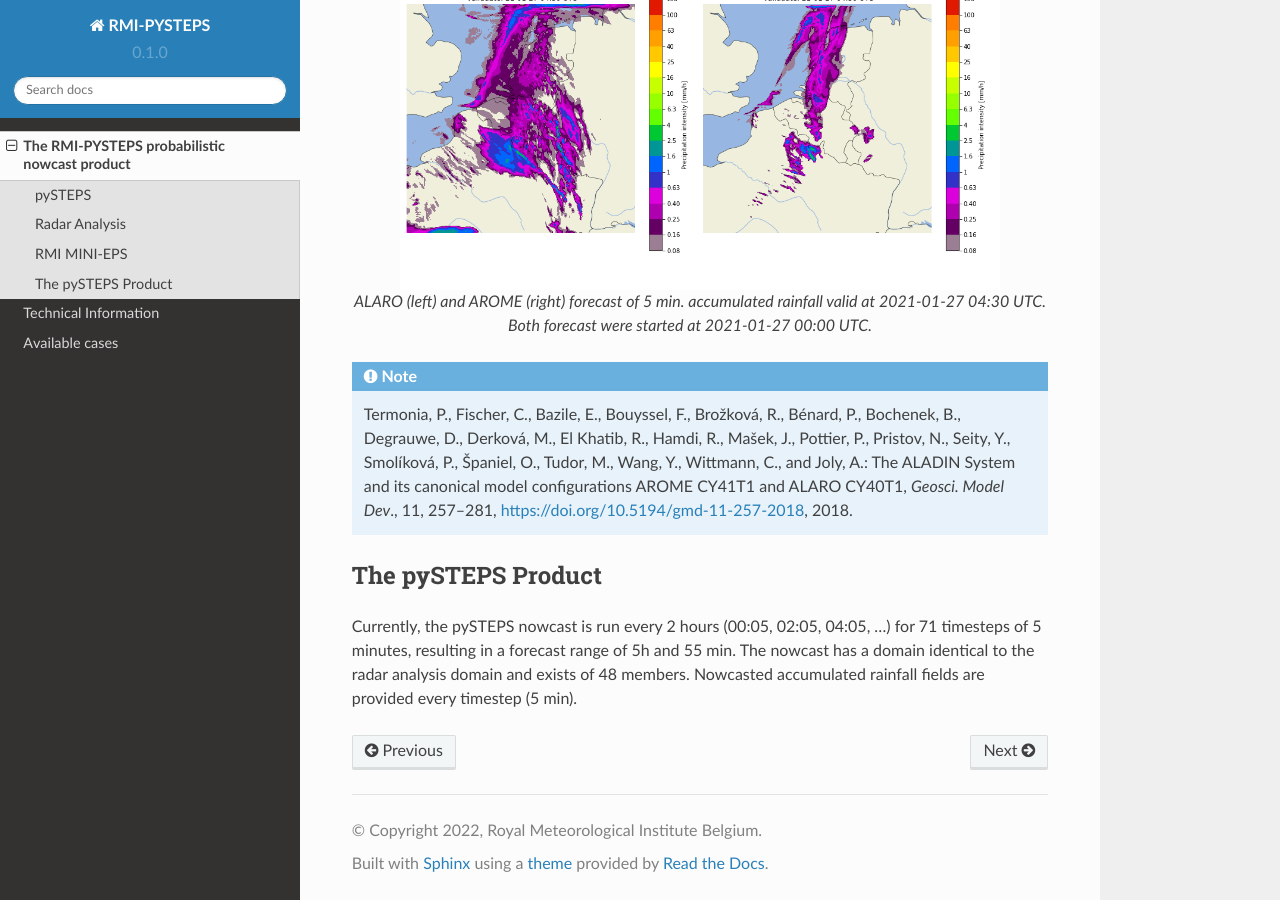
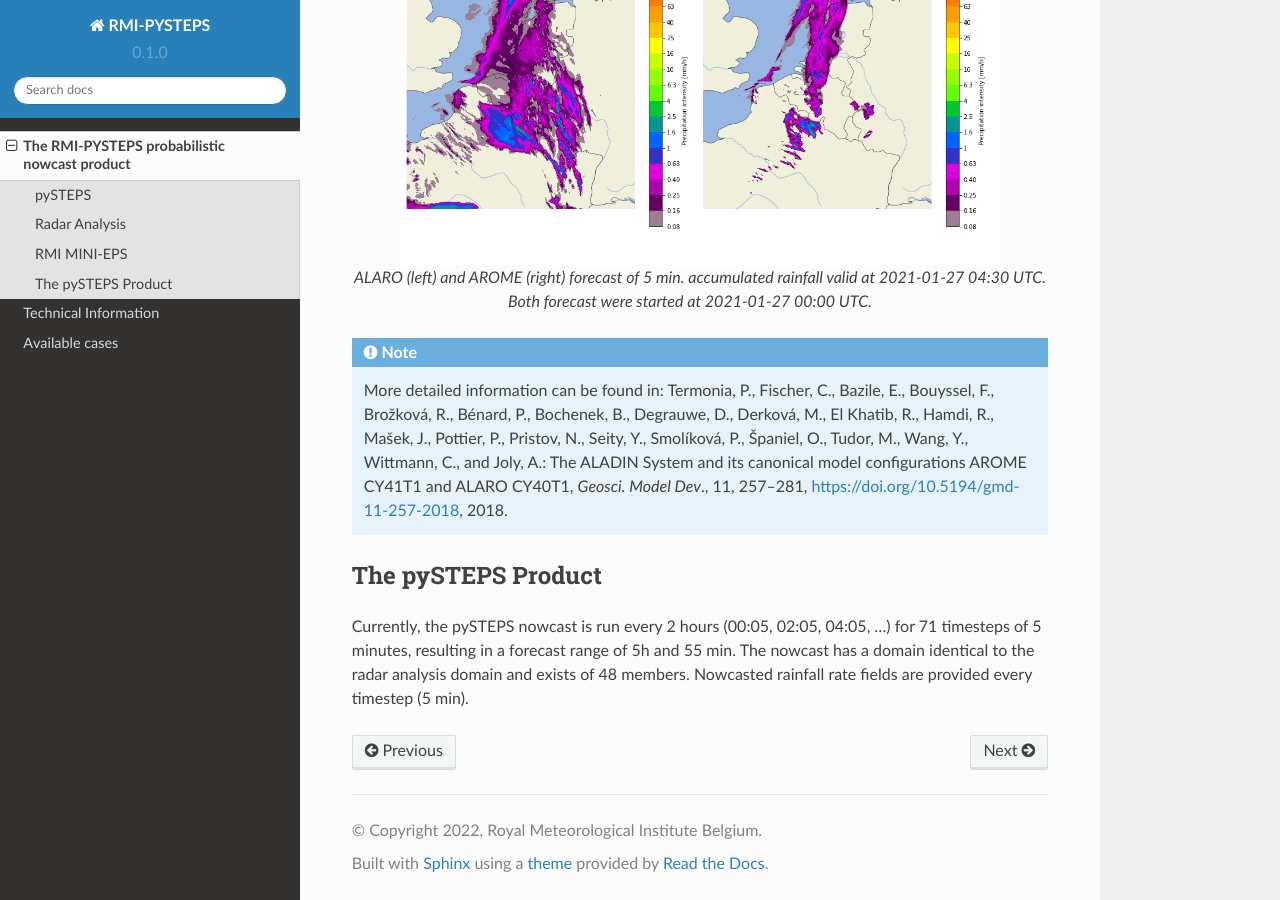
Before and after one commit to mpvginde/pySTEPS-BE, a Sphinx documentation site: the page built from docs/source/product.rst, in a window 1280 px wide and 900 px high, scrolled down 1866 px. Built offline with Sphinx 7.4.7 and the Read the Docs theme 2.0.0, drawn with Linux system fonts in a browser that asks for light colours; some of the changed text lies outside the part shown.

Commit message:
Update product.rst

```diff
--- a/docs/source/product.rst
+++ b/docs/source/product.rst
@@ -17,13 +17,13 @@
 
 .. note::
    More detailed information can be found in:
-   Pulkkinen, S., D. Nerini, A. Perez Hortal, C. Velasco-Forero, U. Germann, A. Seed, and L. Foresti, 2019: Pysteps: an open-source Python library for probabilistic precipitation nowcasting (v1.0). *Geosci. Model Dev.*, 12 (10), 4185–4219, doi:10.5194/gmd-12-4185-2019.
+   Pulkkinen, S., D. Nerini, A. Perez Hortal, C. Velasco-Forero, U. Germann, A. Seed, and L. Foresti, 2019: Pysteps: an open-source Python library for probabilistic precipitation nowcasting (v1.0). *Geosci. Model Dev.*, 12 (10), 4185–4219, https://doi.org/10.5194/gmd-12-4185-2019.
 
 .. _radar:
 
 Radar Analysis
 ---------------
-The radar analyses used by RMI-PYSTEPS are composite post-processed 5 minute accumulated rainfall products.
+The radar analyses used by RMI-PYSTEPS are composite, post-processed, 5 minute rainfall rate products.
 This product is created at the RMI by combining (if available) images from 5 radars:
 
 * Helchteren (Belgium)
@@ -33,7 +33,7 @@
 * Neuheilenback (Germany)
 
 and applying several post-processing algorithms (beam-blockage correction, non-meteorological echo mitigation, mean-field bias gauge merging, ...).
-The result is a 1km-resolution 700x700 radar accumulated rainfall analysis, produced every 5 minutes.
+The result is a 1km-resolution 700x700 radar instantaneous rainfall rate analysis, produced every 5 minutes.
 
 .. _radar example:
 
@@ -63,9 +63,10 @@
    ALARO (left) and AROME (right) forecast of 5 min. accumulated rainfall valid at 2021-01-27 04:30 UTC. Both forecast were started at 2021-01-27 00:00 UTC.
 
 .. note::
+   More detailed information can be found in:
    Termonia, P., Fischer, C., Bazile, E., Bouyssel, F., Brožková, R., Bénard, P., Bochenek, B., Degrauwe, D., Derková, M., El Khatib, R., Hamdi, R., Mašek, J., Pottier, P., Pristov, N., Seity, Y., Smolíková, P., Španiel, O., Tudor, M., Wang, Y., Wittmann, C., and Joly, A.: The ALADIN System and its canonical model configurations AROME CY41T1 and ALARO CY40T1, *Geosci. Model Dev*., 11, 257–281, https://doi.org/10.5194/gmd-11-257-2018, 2018.
 
 
 The pySTEPS Product
 --------------------
-Currently, the pySTEPS nowcast is run every 2 hours (00:05, 02:05, 04:05, ...) for 71 timesteps of 5 minutes, resulting in a forecast range of 5h and 55 min. The nowcast has a domain identical to the radar analysis domain and exists of 48 members. Nowcasted accumulated rainfall fields are provided every timestep (5 min).
+Currently, the pySTEPS nowcast is run every 2 hours (00:05, 02:05, 04:05, ...) for 71 timesteps of 5 minutes, resulting in a forecast range of 5h and 55 min. The nowcast has a domain identical to the radar analysis domain and exists of 48 members. Nowcasted rainfall rate fields are provided every timestep (5 min).
```
